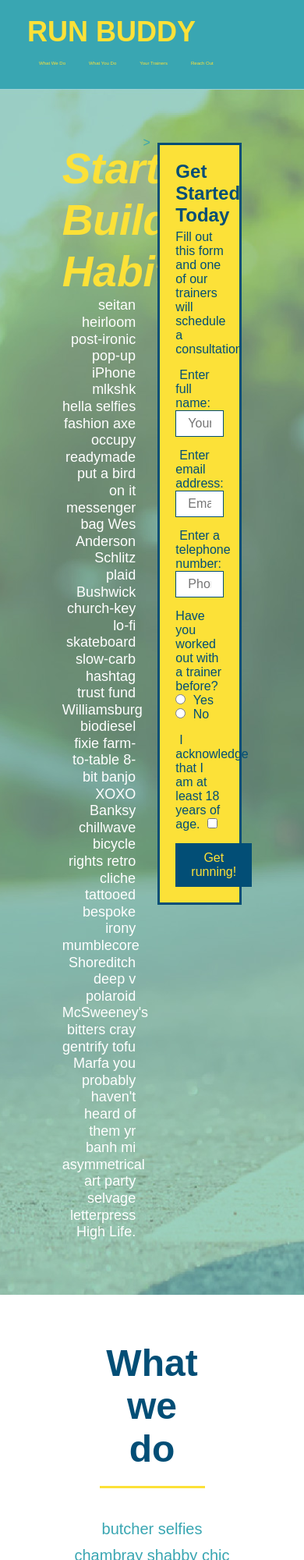
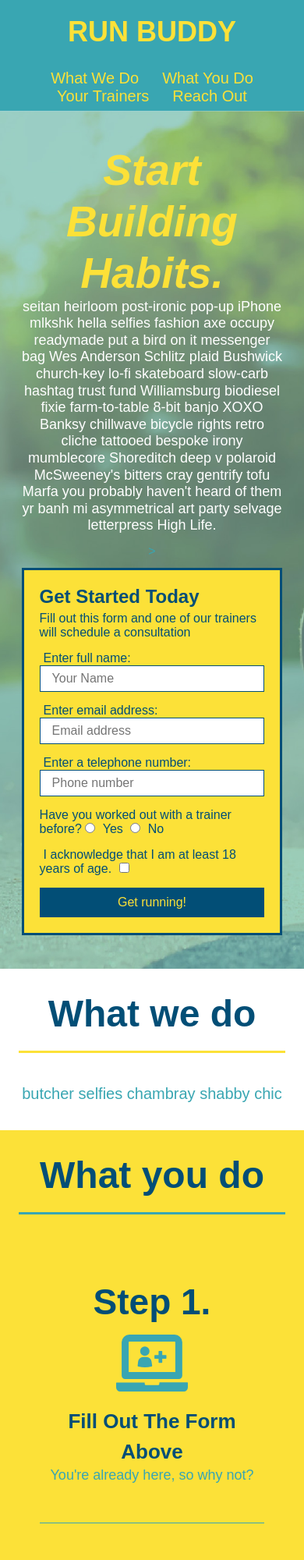
Before and after one commit to Daylan-lewandowski/run-buddy, a plain HTML site: page index1.html in a window 390 px wide. Shown: the top 2000 px of the page at 78% size. Drawn offline with Linux system fonts and the light colour scheme.

Commit message:
media queries done

```diff
--- a/assets/css/style.css
+++ b/assets/css/style.css
@@ -293,24 +293,89 @@ h3 {
     display: flex;
 }
 @media screen and (max-width: 980px) {
-    header h1 a {
-      /* this will be applied on any screen smaller than 980px */
-
+    header {
+      padding-bottom: 0;
+      justify-content: center;
+    }
+    header h1 {
+        width: 100%;
+        text-align: center;
+    }
+    header nav ul {
+        margin-top: 20px;
+        width: 100%;
+        justify-content: center;
+    }
+    header nav ul li a {
+        font-size: 20px;
+    }
+    footer h2, footer div {
+        text-align: center;
+        width: 100%;
+    }
+    .hero-cta, .hero-form {
+        width: 100%;
+    }
+    .hero-cta {
+        text-align: center;
+    }
+    .section-title {
+        width: 80%;
+    }
+    .trainer {
+        flex: 0 70%;
+    }
+    .contact-info iframe {
+        flex: 1 100%;
     }
   }
 
   /* MEDIA QUERY FOR TABLETS AND SMALLER */
   @media screen and (max-width: 768px) {
-    header h1 {
-      /* this will be applied on any screen between 768px and 575px */
-
+    section {
+        padding: 30px 15px;
+    }
+    .step h3 {
+        flex: 1 100%;
+        text-align: center;
+    }
+    .step-info {
+        flex: 2 100%;
+        text-align: center;
+        justify-content: center;
+    }
+    .step-img {
+        flex: 0 32%;
+        margin-right: 0;
+        margin-top: 15px;
+        margin-bottom: 15px;
+    }
+    .step-text {
+        flex: 100%;
     }
   }
 
   /* MEDIA QUERY FOR MOBILE PHONES AND SMALLER */
   @media screen and (max-width: 575px) {
-    header h1 {
-      /* this will be applied on any screen smaller than 575px */
-
-    }
+   .hero-form button {
+       width: 100%;
+   }
+   .section-title {
+       width: 95%;
+   }
+   .intro p {
+       width: 100%;
+   }
+   .trainer {
+       flex: 0 100%;
+   }
+   .contact-info {
+       text-align: center;
+   }
+   .contact-info > * {
+       flex: 0 100%;
+   }
+   .contact-form {
+       order: 3;
+   }
   }
```
